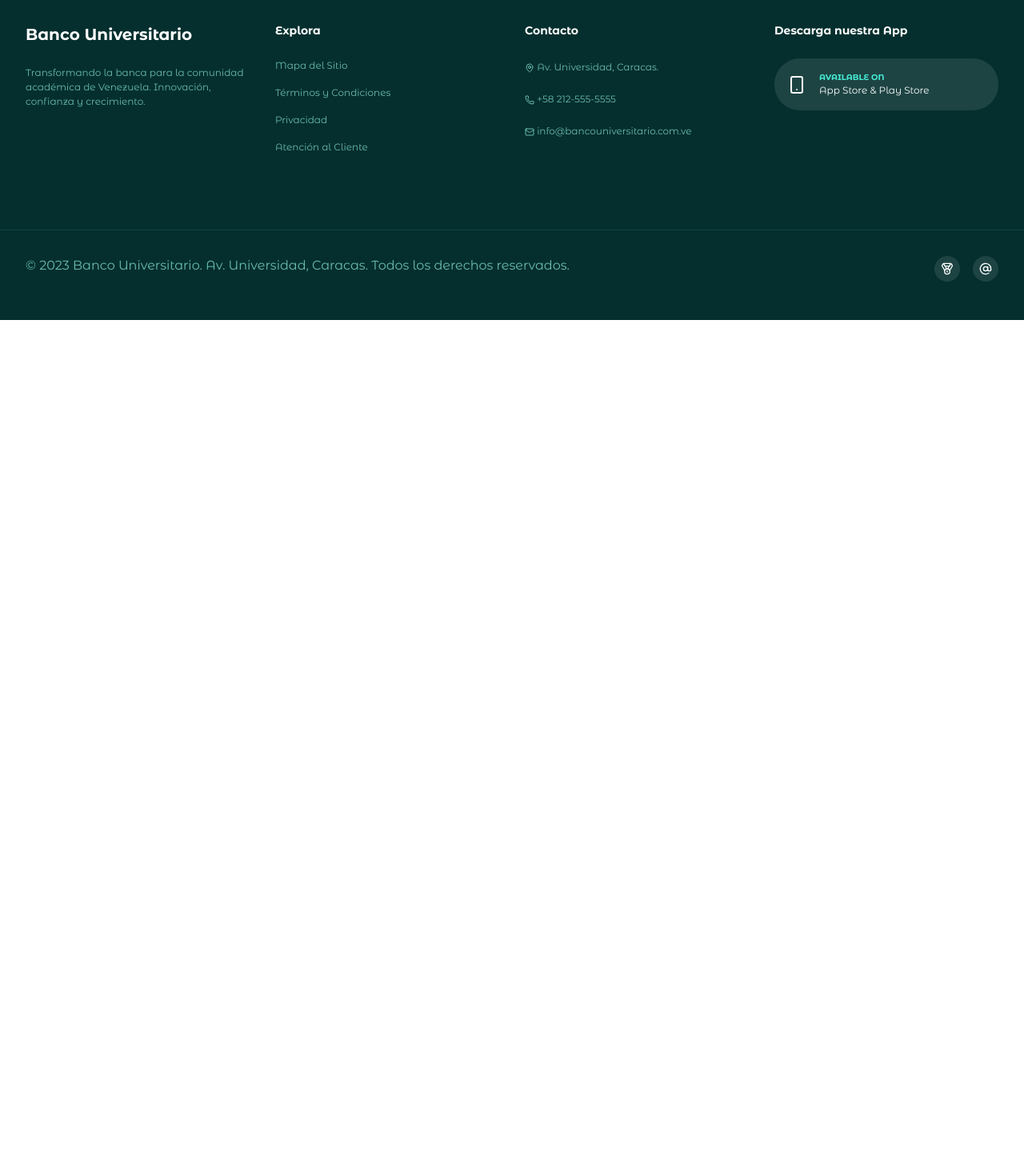
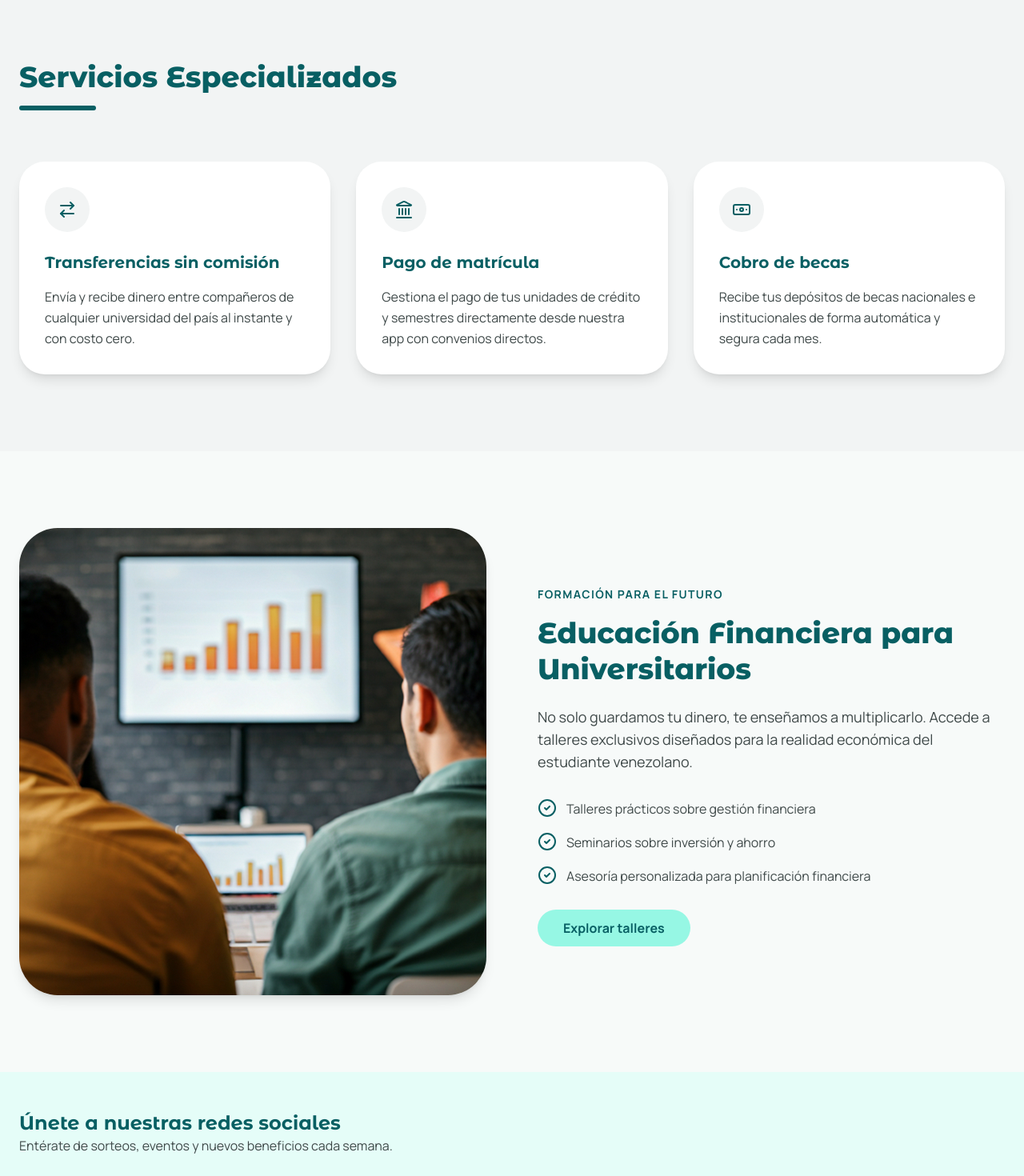
Before and after one commit to JStarWave84/web-institucional-banco-universitario, a Vue app: page / in a window 1280 px wide. Shown: the part 1060-2530 px from the top of the page at 80% size. Before the commit the page ends 1460 px from the top, so only its background shows below. Built offline with nearby package versions, Linux system fonts and the light colour scheme.

Commit message:
feat: Added many sections to home view and new colors and font on main.css

```diff
--- a/src/assets/main.css
+++ b/src/assets/main.css
@@ -1,4 +1,4 @@
-@import url('https://fonts.googleapis.com/css2?family=Montserrat+Alternates:wght@400;700&display=swap');
+@import url('https://fonts.googleapis.com/css2?family=Manrope:wght@200..800&family=Montserrat+Alternates:ital,wght@0,100;0,200;0,300;0,400;0,500;0,600;0,700;0,800;0,900;1,100;1,200;1,300;1,400;1,500;1,600;1,700;1,800;1,900&display=swap');
 @import 'tailwindcss';
 
 @theme {
@@ -8,22 +8,24 @@
   --color-brand-primary: #085f63;
   --color-brand-secondary: #49beb7;
   --color-brand-accent: #49beb7;
-  --color-brand-bg: #ffffff;
+  --color-brand-bg: #f7faf9;
+  --color-brand-bg-secondary: #f2f4f4;
   --color-page-text: #3f4949;
 
   --font-brand: 'Montserrat Alternates', sans-serif;
+  --font-text: 'Manrope', sans-serif;
 }
 
 /* Opcional: Aplicar la fuente globalmente */
 @layer base {
   body {
-    font-family: var(--font-brand);
+    font-family: var(--font-text);
     background-color: var(--color-background);
   }
 
   h1,
   h2,
   h3 {
-    @apply font-bold text-brand-primary;
+    @apply font-bold text-brand-primary font-brand;
   }
 }
--- a/src/views/HomeView.vue
+++ b/src/views/HomeView.vue
@@ -1,9 +1,17 @@
 <script setup>
-import { CirclePlay, ShieldCheck } from '@lucide/vue'
+import {
+  CirclePlay,
+  ShieldCheck,
+  ArrowRightLeft,
+  Landmark,
+  Banknote,
+  CircleCheck,
+} from '@lucide/vue'
 </script>
 
 <template>
-  <section class="pt-20 pb-32">
+  <!--Hero section-->
+  <section class="pt-20 pb-32 bg-brand-bg">
     <div class="flex items-center gap-12 px-6">
       <div class="flex flex-col gap-6">
         <span
@@ -60,4 +68,129 @@ import { CirclePlay, ShieldCheck } from '@lucide/vue'
       </div>
     </div>
   </section>
+  <!--Services section-->
+  <section class="py-24 bg-brand-bg-secondary">
+    <div class="flex flex-col gap-16 px-6">
+      <div class="flex flex-col gap-4">
+        <h2 class="font-extrabold text-brand-primary text-[36px] leading-10">
+          Servicios Especializados
+        </h2>
+        <span class="block w-24 h-1.5 bg-brand-primary rounded-4xl"></span>
+      </div>
+
+      <div class="grid grid-cols-1 md:grid-cols-3 justify-items-center gap-8">
+        <div class="flex flex-col gap-4 p-8 bg-white shadow-lg rounded-4xl">
+          <div
+            class="bg-brand-bg-secondary rounded-4xl p-2 w-14 h-14 flex items-center justify-center"
+          >
+            <ArrowRightLeft class="text-brand-primary" />
+          </div>
+          <h3 class="pt-2 font-bold text-[20px] leading-7 text-brand-primary">
+            Transferencias sin comisión
+          </h3>
+          <p class="text-page-text text-[16px] leading-6.5">
+            Envía y recibe dinero entre compañeros de cualquier universidad del país al instante y
+            con costo cero.
+          </p>
+        </div>
+
+        <div class="flex flex-col gap-4 p-8 bg-white shadow-lg rounded-4xl">
+          <div
+            class="bg-brand-bg-secondary rounded-4xl p-2 w-14 h-14 flex items-center justify-center"
+          >
+            <Landmark class="text-brand-primary" />
+          </div>
+          <h3 class="pt-2 font-bold text-[20px] leading-7 text-brand-primary">Pago de matrícula</h3>
+          <p class="text-page-text text-[16px] leading-6.5">
+            Gestiona el pago de tus unidades de crédito y semestres directamente desde nuestra app
+            con convenios directos.
+          </p>
+        </div>
+
+        <div class="flex flex-col gap-4 p-8 bg-white shadow-lg rounded-4xl">
+          <div
+            class="bg-brand-bg-secondary rounded-4xl p-2 w-14 h-14 flex items-center justify-center"
+          >
+            <Banknote class="text-brand-primary" />
+          </div>
+          <h3 class="pt-2 font-bold text-[20px] leading-7 text-brand-primary">Cobro de becas</h3>
+          <p class="text-page-text text-[16px] leading-6.5">
+            Recibe tus depósitos de becas nacionales e institucionales de forma automática y segura
+            cada mes.
+          </p>
+        </div>
+      </div>
+    </div>
+  </section>
+
+  <!--Education section-->
+  <section class="px-6 py-24 bg-brand-bg">
+    <div class="flex gap-16">
+      <div class="hidden lg:block w-1/2">
+        <img
+          src="../assets/img/education-image.jpg"
+          alt="Imagen de estudiantes universitarios aprendiendo sobre finanzas"
+          class="rounded-[48px] shadow-lg object-cover"
+        />
+      </div>
+
+      <div class="flex flex-col w-1/2 justify-center gap-4">
+        <span class="font-bold text-[14px] leading-5 tracking-[1.4px] text-brand-primary uppercase"
+          >Formación para el Futuro</span
+        >
+        <h2 class="font-extrabold text-[36px] leading-11.25">
+          Educación Financiera para Universitarios
+        </h2>
+        <p class="text-[18px] leading-7 pt-[7.25px] text-page-text">
+          No solo guardamos tu dinero, te enseñamos a multiplicarlo. Accede a talleres exclusivos
+          diseñados para la realidad económica del estudiante venezolano.
+        </p>
+
+        <ul class="pt-4 pb-6 space-y-4">
+          <li class="flex items-start gap-3">
+            <CircleCheck class="text-brand-primary" />
+            <span class="text-page-text text-[16px] leading-6.5">
+              Talleres prácticos sobre gestión financiera
+            </span>
+          </li>
+          <li class="flex items-start gap-3">
+            <CircleCheck class="text-brand-primary" />
+            <span class="text-page-text text-[16px] leading-6.5">
+              Seminarios sobre inversión y ahorro
+            </span>
+          </li>
+          <li class="flex items-start gap-3">
+            <CircleCheck class="text-brand-primary" />
+            <span class="text-page-text text-[16px] leading-6.5">
+              Asesoría personalizada para planificación financiera
+            </span>
+          </li>
+        </ul>
+        <div>
+          <a
+            href="#"
+            class="text-brand-primary font-bold text-[16px] leading-6 px-8 py-3 bg-teal-200 rounded-4xl hover:bg-brand-primary hover:text-teal-200 transition-colors"
+            >Explorar talleres</a
+          >
+        </div>
+      </div>
+    </div>
+  </section>
+
+  <!-- Social media CTA-->
+  <section class="py-12 bg-teal-100/50">
+    <div class="px-6 flex justify-between">
+      <div>
+        <h2 class="font-bold text-[24px] leading-8 text-brand-primary">
+          Únete a nuestras redes sociales
+        </h2>
+        <p class="text-page-text text-[16px] leading-6">
+          Entérate de sorteos, eventos y nuevos beneficios cada semana.
+        </p>
+      </div>
+      <div>
+        <div></div>
+      </div>
+    </div>
+  </section>
 </template>
```
Also changed, not shown: src/assets/img/education-image.jpg (added).
